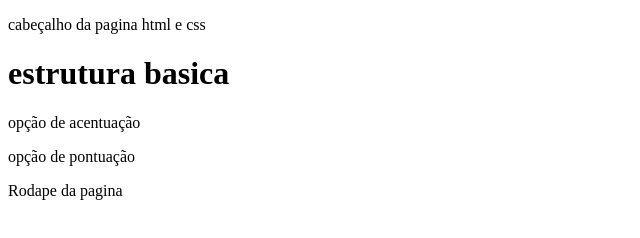
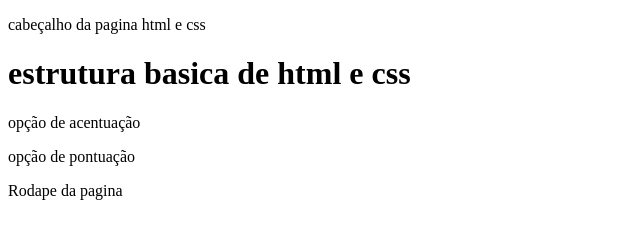
Before and after one commit to Phelipe97/alura-git, a plain HTML site: page index.html in a window 1280 px wide. Shown: the whole page, without its empty margins (0-640 px from the left). Drawn offline with Linux system fonts and the light colour scheme.

Commit message:
palavras adicionadas

```diff
--- a/index.html
+++ b/index.html
@@ -12,7 +12,7 @@
             <p> cabeçalho da pagina html e css</p>
         </header>
         <main>
-            <h1>estrutura basica</h1>
+            <h1>estrutura basica de html e css</h1>
             <p>opção de acentuação</p>
             <p>opção de pontuação</p>
         </main>
```
